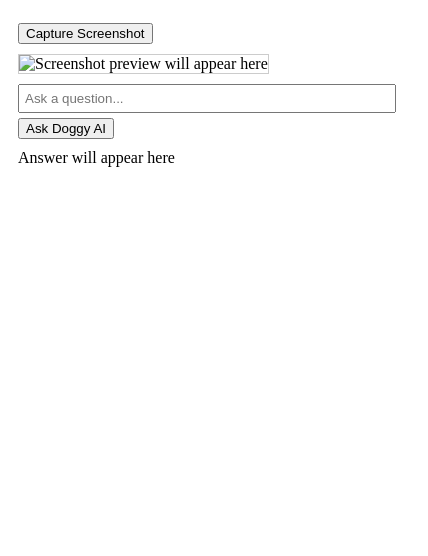
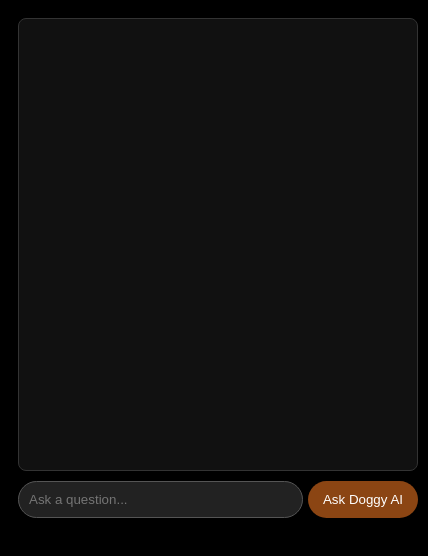
Before and after one commit to megan051003/doggy-ai-buddy, a browser extension: page popup.html in a window 400 px wide. Shown: the whole page, 428 px wide, since content can reach past the window. Drawn offline with Linux system fonts and the light colour scheme.

Commit message:
Update popup.html

```diff
--- a/popup.html
+++ b/popup.html
@@ -2,20 +2,90 @@
 <html>
 <head>
     <style>
-      #imgPreview { max-width: 100%; max-height: 300px; margin-top: 10px; border: 1px solid #ccc; }
-      #userQuestion { width: 100%; margin-top: 10px; padding: 5px; }
-      #answer { margin-top: 10px; white-space: pre-wrap; }
-      button { margin-top: 5px; }
-      body { min-width: 350px; padding: 10px; }
+        body {
+            width: 400px;
+            height: 500px;
+            font-family: Arial, sans-serif;
+            display: flex;
+            flex-direction: column;
+            padding: 10px;
+            background-color: #000; /* Updated to black background */
+        }
+
+        .chat-container-wrapper {
+            flex-grow: 1;
+            display: flex;
+            flex-direction: column;
+            overflow-y: auto;
+            padding: 10px;
+            border: 1px solid #333; /* Darkened border for contrast */
+            border-radius: 8px;
+            background-color: #111; /* Darkened chat background */
+            color: #fff; /* White text for readability */
+        }
+
+        .chat-container {
+            display: flex;
+            flex-direction: column;
+            flex-grow: 1;
+        }
+
+        .message {
+            margin: 5px 0;
+            padding: 8px 12px;
+            border-radius: 18px;
+            max-width: 80%;
+            word-wrap: break-word;
+        }
+
+        .user-message {
+            background-color: #007bff;
+            color: white;
+            align-self: flex-end;
+        }
+
+        .ai-message {
+            background-color: #333; /* Darkened AI message bubble */
+            color: #fff;
+            align-self: flex-start;
+        }
+
+        .input-container {
+            display: flex;
+            margin-top: 10px;
+        }
+
+        #userQuestion {
+            flex-grow: 1;
+            padding: 10px;
+            border: 1px solid #555; /* Darkened input border */
+            border-radius: 20px;
+            background-color: #222; /* Darkened input background */
+            color: #fff;
+        }
+
+        button {
+            margin-left: 5px;
+            padding: 10px 15px;
+            background-color: #8B4513; /* Updated to a darker chocolate brown */
+            color: white;
+            border: none;
+            border-radius: 20px;
+            cursor: pointer;
+        }
     </style>
 </head>
 <body>
-    <button id="captureBtn">Capture Screenshot</button>
-    <img id="imgPreview" alt="Screenshot preview will appear here" />
-    <br/>
+    <div class="chat-container-wrapper">
+        <div id="chatContainer" class="chat-container">
+            </div>
+    </div>
+
+    <div class="input-container">
         <input id="userQuestion" placeholder="Ask a question..." />
         <button id="askBtn">Ask Doggy AI</button>
-    <div id="answer">Answer will appear here</div>
+    </div>
+
     <script src="popup.js"></script>
 </body>
 </html>
```
Lines whose indentation alone changed are shown as unchanged.
